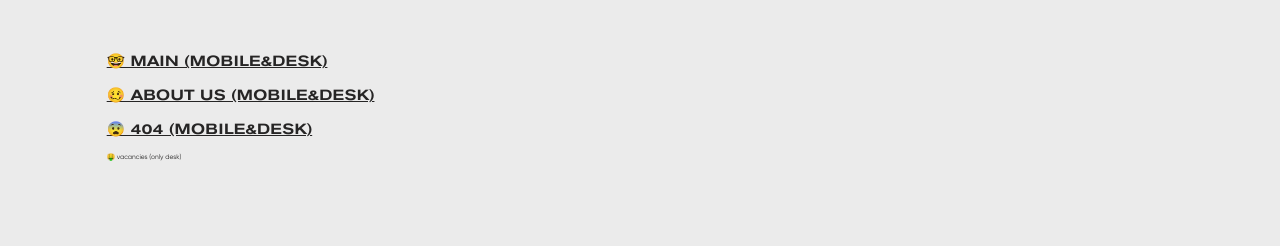
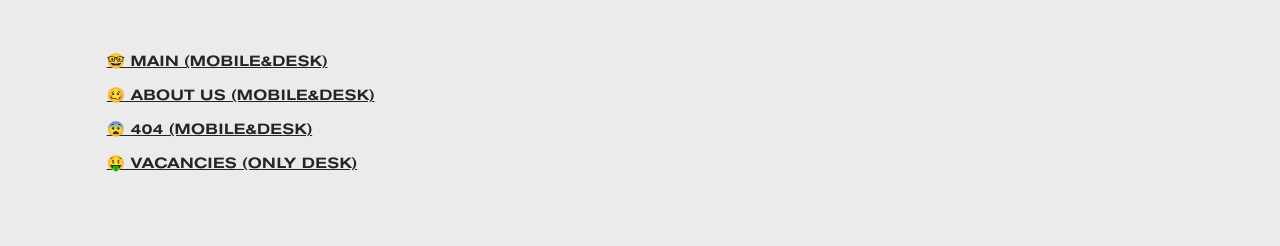
Before and after one commit to jdays2/new, a website: page gulp/index.html in a window 1280 px wide. Shown: the part 82-328 px from the top of the page. Drawn offline with nearby package versions, Linux system fonts and the light colour scheme; files that its build step writes are made by us from their sources; files whose address does not match are found by name.

Commit message:
feat: update index.html

```diff
--- a/gulp/index.html
+++ b/gulp/index.html
@@ -40,7 +40,7 @@
 						href="./dist/404.html">
 						&#128552; 404 (mobile&desk)
 					</a>
-					<a href="./dist/vacancies.html">&#129297; vacancies (only desk)</a>
+					<a class="test__list-item title3" href="./dist/vacancies.html">&#129297; vacancies (only desk)</a>
 				</nav>
 			</div>
 		</section>
```
Also changed, not shown: gulp/dist/index.html.
